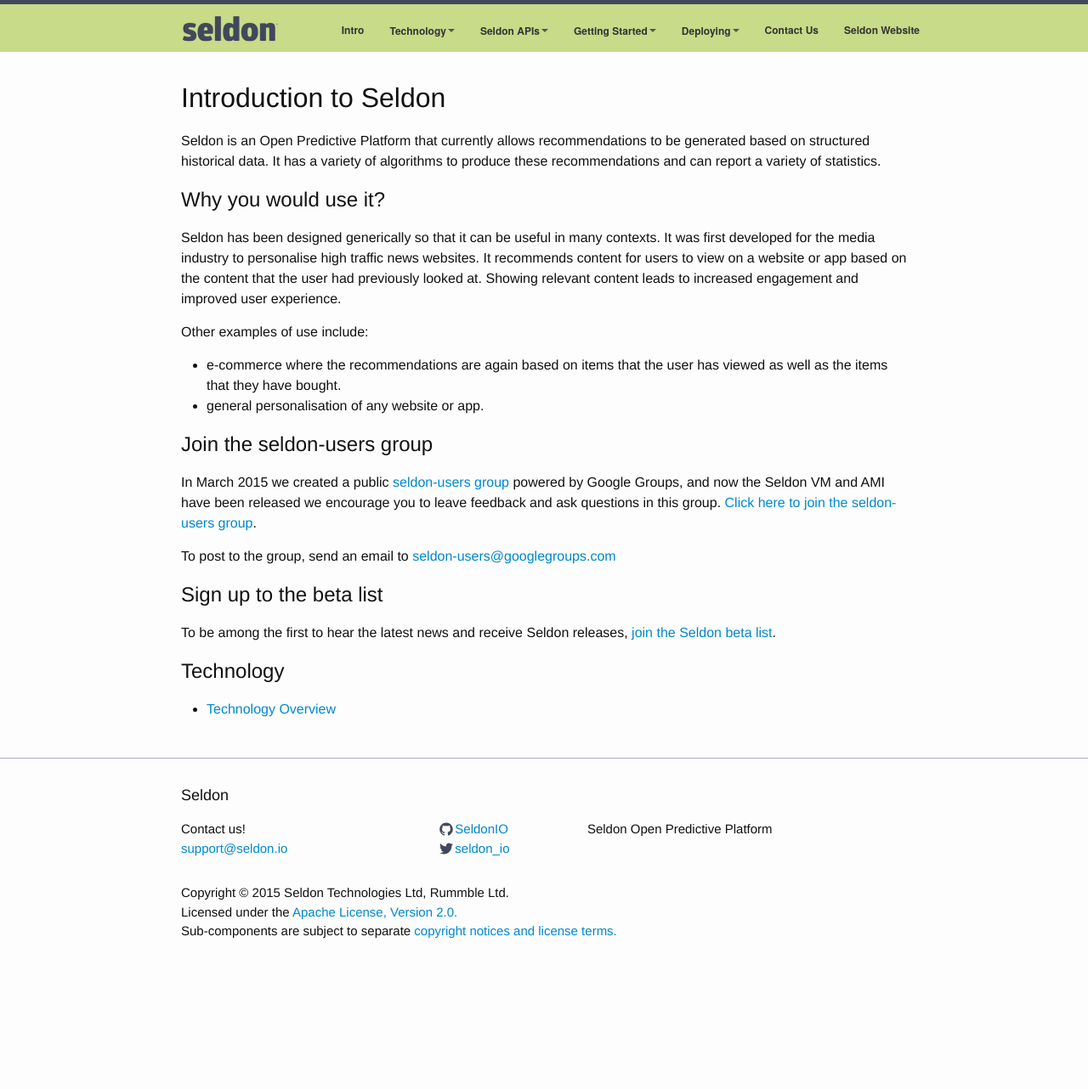
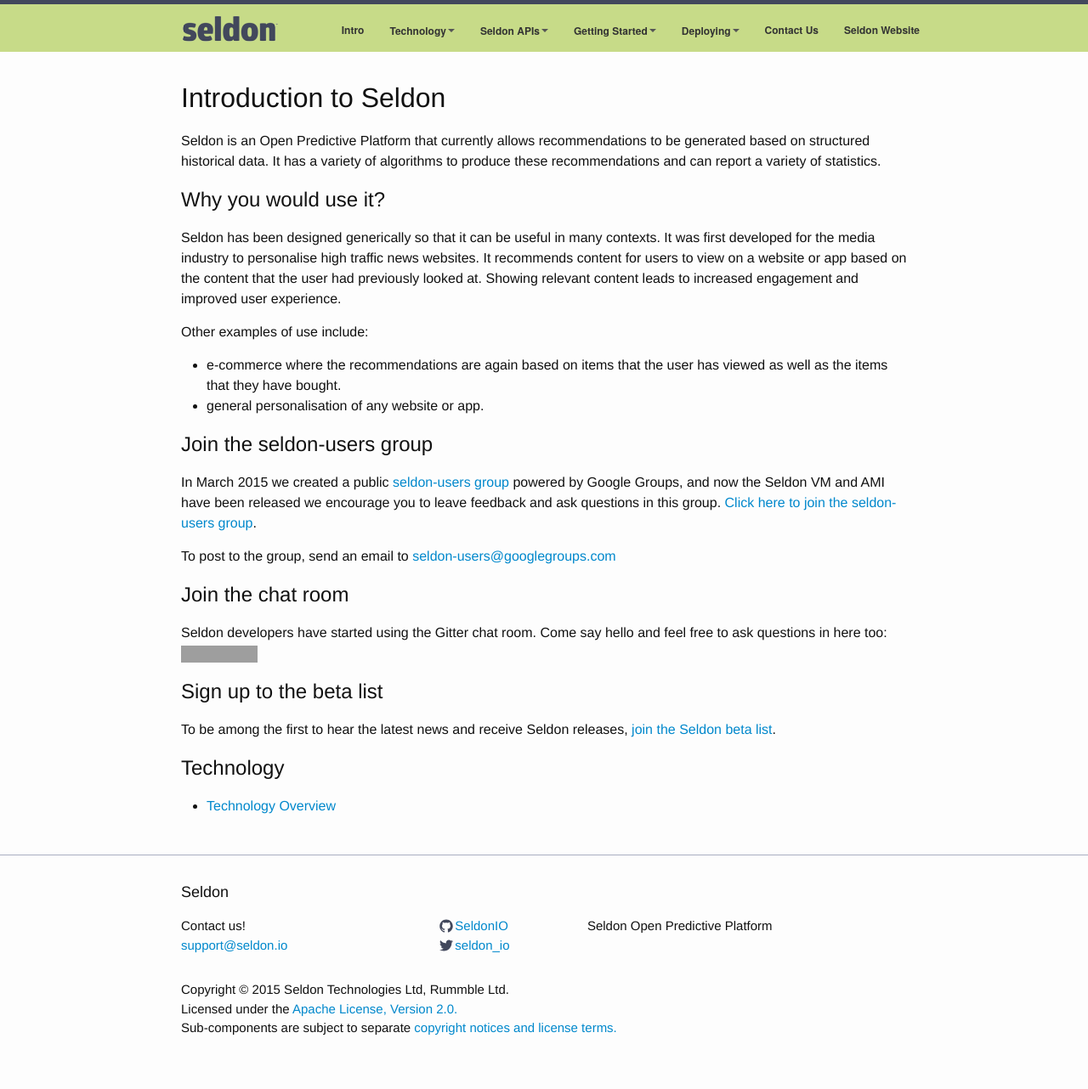
Before and after one commit to SeldonIO/seldonio.github.com, a Jekyll site: the page built from index.md, in a window 1280 px wide. Shown: the whole page at 85% size. Built offline with Jekyll 4.4.1, drawn with Linux system fonts in a browser that asks for light colours; before the commit the page ends 1168 px from its top, so only the background shows below that; grey boxes are pictures that could not be loaded.

Commit message:
Added Gitter chat room button.

```diff
--- a/index.md
+++ b/index.md
@@ -22,6 +22,10 @@ In March 2015 we created a public [seldon-users group](https://groups.google.com
 
 To post to the group, send an email to [seldon-users@googlegroups.com](seldon-users@googlegroups.com)
 
+## Join the chat room
+Seldon developers have started using the Gitter chat room. Come say hello and feel free to ask questions in here too:
+[![Gitter](https://badges.gitter.im/Join%20Chat.svg)](https://gitter.im/SeldonIO/seldon-server?utm_source=badge&utm_medium=badge&utm_campaign=pr-badge)
+
 ## Sign up to the beta list
 To be among the first to hear the latest news and receive Seldon releases, [join the Seldon beta list](http://eepurl.com/6X6n1).
 
```
